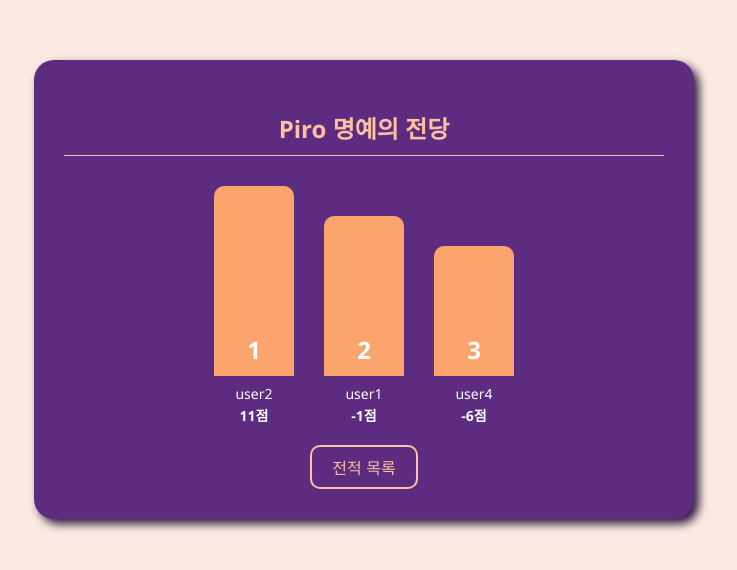
After one commit to Pirogramming-23/Piro23_CardGame_3, a Django app: template cardGame/templates/ranking/ranking.html in a window 1280 px wide. The commit adds this page. Shown: the top 570 px of the page, without its empty margins (276-1013 px from the left). Run offline with Django 5.2, Linux system fonts and the light colour scheme; the template is opened without the code that fills it, so the values that code supplies are empty; parts of the project's set-up code (start-up, migrations or seed data) failed here and were passed over.

Commit message:
랭킹 페이지

```diff
--- /dev/null
+++ b/cardGame/templates/ranking/ranking.html
@@ -0,0 +1,165 @@
+
+<!DOCTYPE html>
+<html lang="ko">
+<head>
+  <meta charset="UTF-8" />
+  <title>Piro 명예의 전당</title>
+  <style>
+    body {
+      background-color: #fbeae3;
+      font-family: 'Segoe UI', sans-serif;
+      margin: 0;
+      padding: 0;
+    }
+
+    .ranking-card {
+      background: #5d2b7f;
+      padding: 30px;
+      border-radius: 20px;
+      box-shadow: 5px 5px 10px #2e1a3f;
+      width: 600px;
+      margin: 60px auto;
+      text-align: center;
+      color: #fbc1a1;
+    }
+
+    .ranking-card h2 {
+      border-bottom: 1px solid #fbc1a1;
+      padding-bottom: 10px;
+      margin-bottom: 30px;
+      font-size: 24px;
+    }
+
+    .ranking-card .highlight {
+      font-weight: bold;
+      color: #fbc1a1;
+    }
+
+    .bars {
+      display: flex;
+      justify-content: center;
+      align-items: flex-end;
+      gap: 30px;
+      margin-bottom: 20px;
+    }
+
+    .bar-group {
+      display: flex;
+      flex-direction: column;
+      align-items: center;
+    }
+
+    .bar {
+      background: #fca46e;
+      width: 80px;
+      border-radius: 10px 10px 0 0;
+      display: flex;
+      justify-content: center;
+      align-items: flex-end;
+      padding-bottom: 10px;
+      position: relative;
+    }
+
+    .bar:nth-child(1) { height: 180px; }
+    .bar:nth-child(2) { height: 150px; }
+    .bar:nth-child(3) { height: 120px; }
+
+    .rank {
+      font-size: 24px;
+      font-weight: bold;
+      color: white;
+    }
+
+    .user-info {
+      margin-top: 8px;
+      font-size: 14px;
+      color: white;
+      text-align: center;
+    }
+
+    .score {
+      font-weight: bold;
+      display: block;
+      margin-top: 2px;
+    }
+
+    button {
+      background: transparent;
+      border: 2px solid #fbc1a1;
+      color: #fbc1a1;
+      padding: 8px 20px;
+      border-radius: 10px;
+      cursor: pointer;
+      font-size: 16px;
+    }
+
+    button:hover {
+      background-color: #fbc1a1;
+      color: #5d2b7f;
+    }
+  </style>
+</head>
+<body>
+
+  <div class="ranking-card">
+    <h2><span class="highlight">Piro</span> 명예의 전당</h2>
+    <div class="bars">
+      <!-- 1위 -->
+      <div class="bar-group">
+        <div class="bar" style="height: 180px;">
+          <div class="rank">1</div>
+        </div>
+        <div class="user-info">
+          user2<br />
+          <span class="score">11점</span>
+        </div>
+      </div>
+
+      <!-- 2위 -->
+      <div class="bar-group">
+        <div class="bar" style="height: 150px;">
+          <div class="rank">2</div>
+        </div>
+        <div class="user-info">
+          user1<br />
+          <span class="score">-1점</span>
+        </div>
+      </div>
+
+      <!-- 3위 -->
+      <div class="bar-group">
+        <div class="bar" style="height: 120px;">
+          <div class="rank">3</div>
+        </div>
+        <div class="user-info">
+          user4<br />
+          <span class="score">-6점</span>
+        </div>
+      </div>
+    </div>
+    <!-- {% if rankings %}
+    <div class="bars">
+      {% for ranking in rankings %}
+        {% if forloop.counter <= 3 %}
+        <div class="bar-group">
+          <div class="bar" style="height: {{ ranking.point|add:120 }}px;">
+            <div class="rank">{{ forloop.counter }}</div>
+          </div>
+          <div class="user-info">
+            {{ ranking.user.username }}<br />
+            <span class="score">{{ ranking.point }}점</span>
+          </div>
+        </div>
+        {% endif %}
+      {% endfor %}
+    </div>
+  {% else %}
+    <p>아직 랭킹에 등록된 유저가 없습니다.</p>
+  {% endif %} -->
+
+
+    <button onclick="alert('전적 목록으로 이동합니다')">전적 목록</button>
+  </div>
+
+</body>
+</html>
--- a/cardGame/urls.py
+++ b/cardGame/urls.py
@@ -3,4 +3,5 @@ from .views import *
 
 urlpatterns = [
 	    path('', index),
+		path('ranking/', views.ranking_view, name='ranking'),
 ]
```
Also changed, not shown: cardGame/static/cardGame/style.css (+75 -0 lines), cardGame/views.py (+47 -0 lines).
